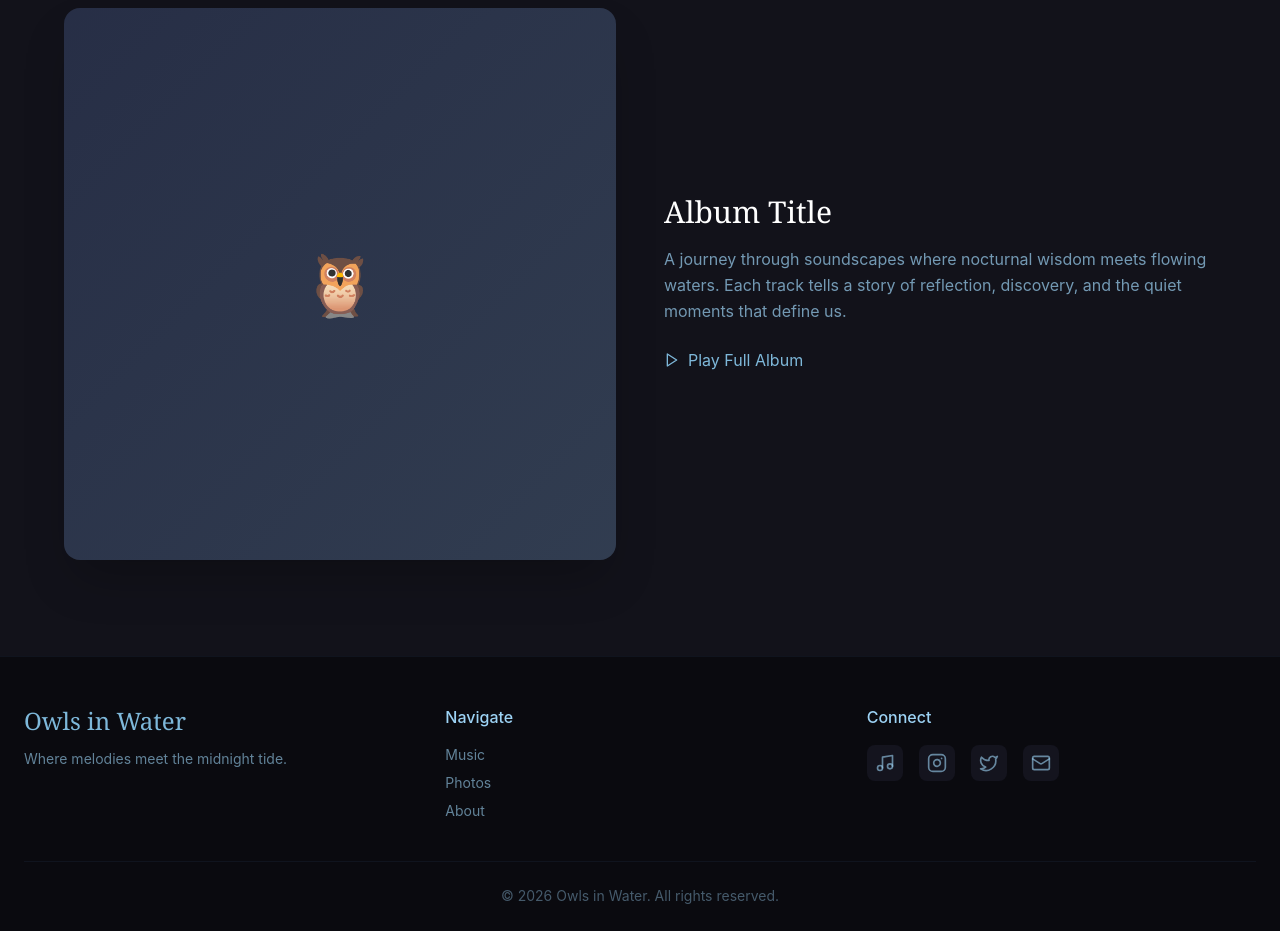
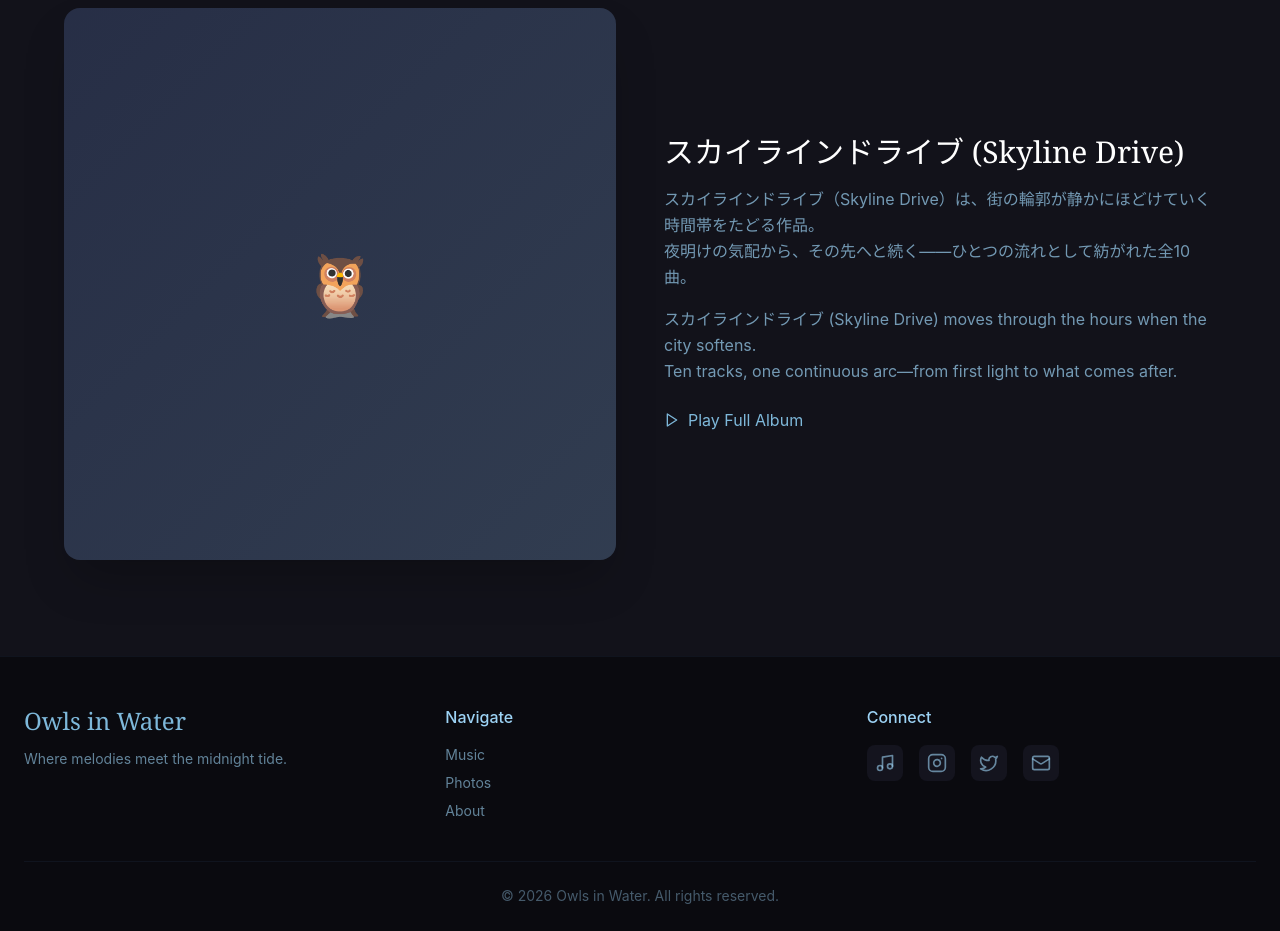
Before and after one commit to Kalel8474/owls-in-water-site, a Next.js app: page / in a window 1280 px wide. Shown: the part 1000-1931 px from the top of the page. Built offline with nearby package versions, Linux system fonts and the light colour scheme.

Commit message:
Updating photo names the in code, added titles and captions

```diff
--- a/src/app/page.tsx
+++ b/src/app/page.tsx
@@ -69,11 +69,16 @@ export default function Home() {
             </div>
 
             <div>
-              <h3 className="font-display text-3xl mb-4 text-white">Album Title</h3>
+              <h3 className="font-display text-3xl mb-4 text-white">スカイラインドライブ (Skyline Drive)</h3>
+              <p className="text-owl-accent/70 mb-4 leading-relaxed">
+                スカイラインドライブ（Skyline Drive）は、街の輪郭が静かにほどけていく時間帯をたどる作品。
+                <br />
+                夜明けの気配から、その先へと続く――ひとつの流れとして紡がれた全10曲。
+              </p>
               <p className="text-owl-accent/70 mb-6 leading-relaxed">
-                A journey through soundscapes where nocturnal wisdom meets flowing waters.
-                Each track tells a story of reflection, discovery, and the quiet moments
-                that define us.
+                スカイラインドライブ (Skyline Drive) moves through the hours when the city softens.
+                <br />
+                Ten tracks, one continuous arc—from first light to what comes after.
               </p>
               <Link
                 href="/music"
```
